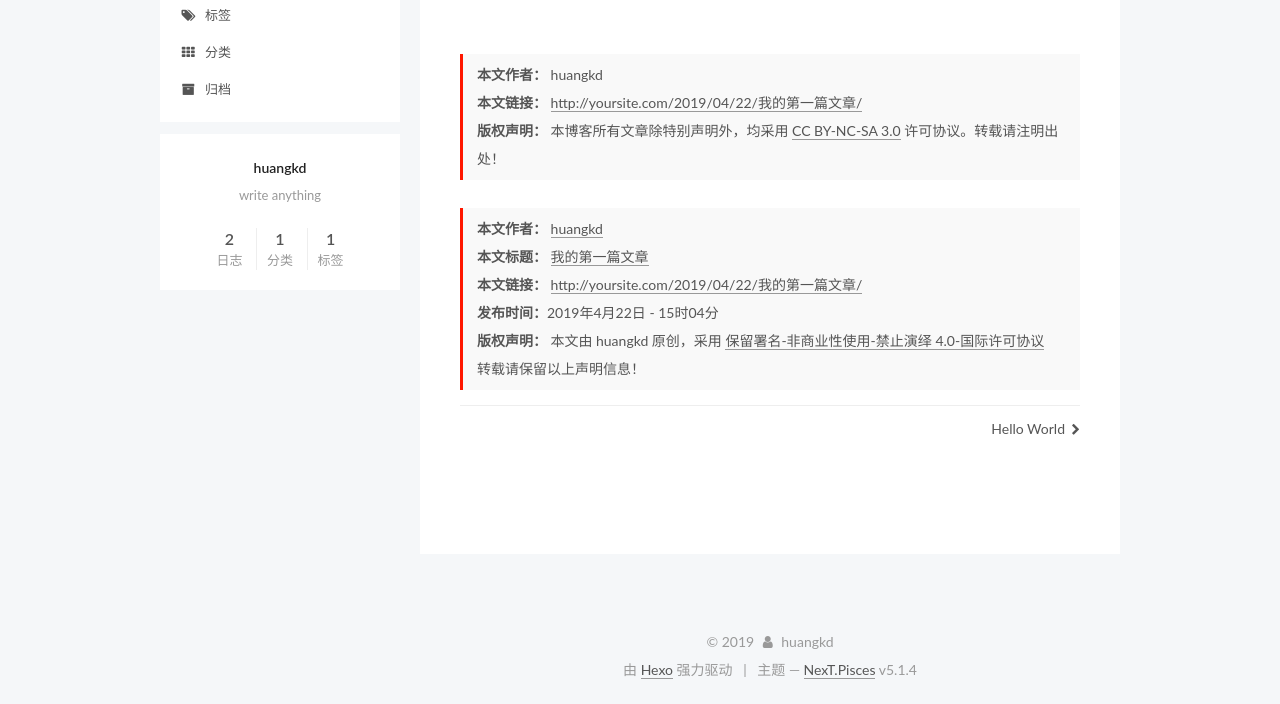
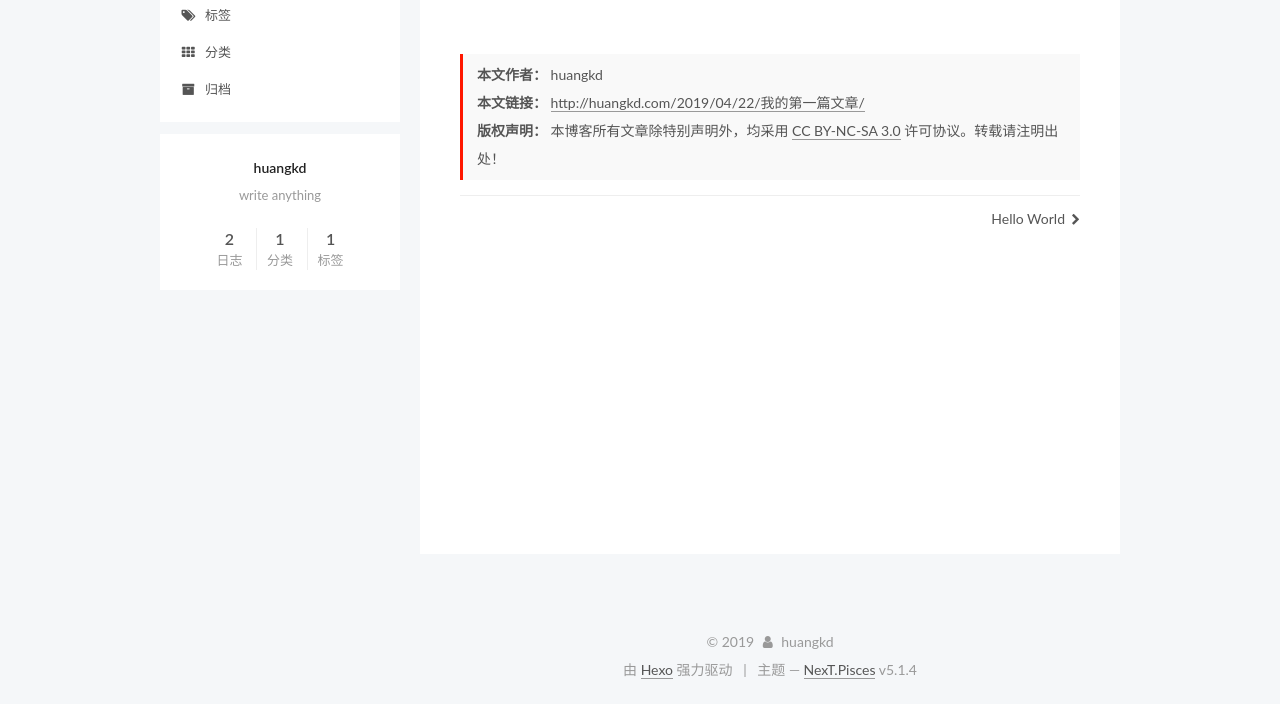
Before and after one commit to hhhhkd/hhhhkd.github.io, a plain HTML site: page 2019/04/22/我的第一篇文章/index.html in a window 1280 px wide. Shown: the part 149-853 px from the top of the page. Drawn offline with Linux system fonts and the light colour scheme; a script that the page names is missing.

Commit message:
Site updated: 2019-04-22 22:12:00

```diff
--- a/2019/04/22/我的第一篇文章/index.html
+++ b/2019/04/22/我的第一篇文章/index.html
@@ -82,7 +82,7 @@
 <meta name="description" content="write anything">
 <meta property="og:type" content="article">
 <meta property="og:title" content="我的第一篇文章">
-<meta property="og:url" content="http://yoursite.com/2019/04/22/我的第一篇文章/index.html">
+<meta property="og:url" content="http://huangkd.com/2019/04/22/我的第一篇文章/index.html">
 <meta property="og:site_name" content="huangkd&#39;s blog">
 <meta property="og:description" content="write anything">
 <meta property="og:locale" content="zh-Hans">
@@ -119,7 +119,7 @@
 
 
 
-  <link rel="canonical" href="http://yoursite.com/2019/04/22/我的第一篇文章/">
+  <link rel="canonical" href="http://huangkd.com/2019/04/22/我的第一篇文章/">
 
 
 
@@ -252,7 +252,7 @@
 
 
   <div class="post-block">
-    <link itemprop="mainEntityOfPage" href="http://yoursite.com/2019/04/22/我的第一篇文章/">
+    <link itemprop="mainEntityOfPage" href="http://huangkd.com/2019/04/22/我的第一篇文章/">
 
     <span hidden itemprop="author" itemscope itemtype="http://schema.org/Person">
       <meta itemprop="name" content="huangkd">
@@ -360,7 +360,7 @@
   </li>
   <li class="post-copyright-link">
     <strong>本文链接：</strong>
-    <a href="http://yoursite.com/2019/04/22/我的第一篇文章/" title="我的第一篇文章">http://yoursite.com/2019/04/22/我的第一篇文章/</a>
+    <a href="http://huangkd.com/2019/04/22/我的第一篇文章/" title="我的第一篇文章">http://huangkd.com/2019/04/22/我的第一篇文章/</a>
   </li>
   <li class="post-copyright-license">
     <strong>版权声明： </strong>
@@ -372,36 +372,6 @@
 
 
     <footer class="post-footer">
-
-     <div>
-
-      <ul class="post-copyright">
-         <li class="post-copyright-link">
-          <strong>本文作者：</strong>
-          <a href="/" title="欢迎访问 huangkd 的个人博客">huangkd</a>
-        </li>
-
-        <li class="post-copyright-link">
-          <strong>本文标题：</strong>
-          <a href="http://yoursite.com/2019/04/22/我的第一篇文章/" title="我的第一篇文章">我的第一篇文章</a>
-        </li>
-
-        <li class="post-copyright-link">
-          <strong>本文链接：</strong>
-          <a href="http://yoursite.com/2019/04/22/我的第一篇文章/" title="我的第一篇文章">http://yoursite.com/2019/04/22/我的第一篇文章/</a>
-        </li>
-
-        <li class="post-copyright-date">
-            <strong>发布时间：</strong>2019年4月22日 - 15时04分
-        </li>
-
-        <li class="post-copyright-license">
-          <strong>版权声明： </strong>
-          本文由 huangkd 原创，采用 <a href="https://creativecommons.org/licenses/by-nc-nd/4.0/deed.zh" rel="license" target="_blank">保留署名-非商业性使用-禁止演绎 4.0-国际许可协议</a> <br>转载请保留以上声明信息！
-        </li>
-      </ul>
-
-  </div>
 
 
 
--- a/css/main.css
+++ b/css/main.css
@@ -1830,7 +1830,7 @@ pre .javascript .function {
   width: 4px;
   height: 4px;
   border-radius: 50%;
-  background: #e73cec;
+  background: #2e36d2;
 }
 .links-of-blogroll {
   font-size: 13px;
```
Also changed, not shown: 2019/04/22/hello-world/index.html (+4 -34 lines), archives/2019/04/index.html (+2 -2 lines), archives/2019/index.html (+2 -2 lines), archives/index.html (+2 -2 lines), categories/Test/index.html (+2 -2 lines), categories/index.html (+2 -2 lines), index.html (+4 -12 lines), tags/TestTag/index.html (+2 -2 lines), tags/index.html (+2 -2 lines).
